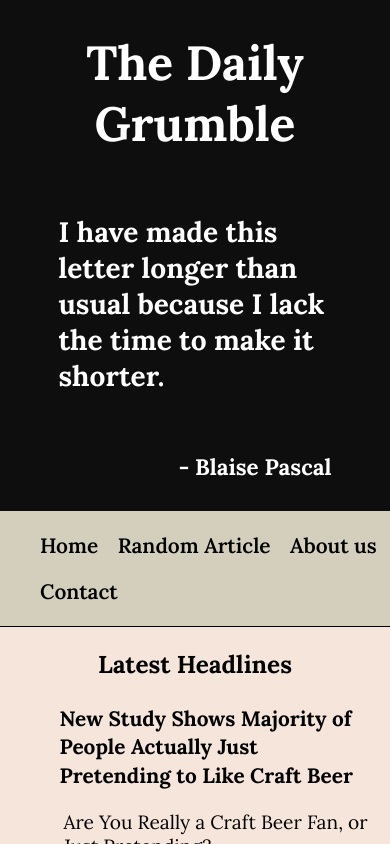
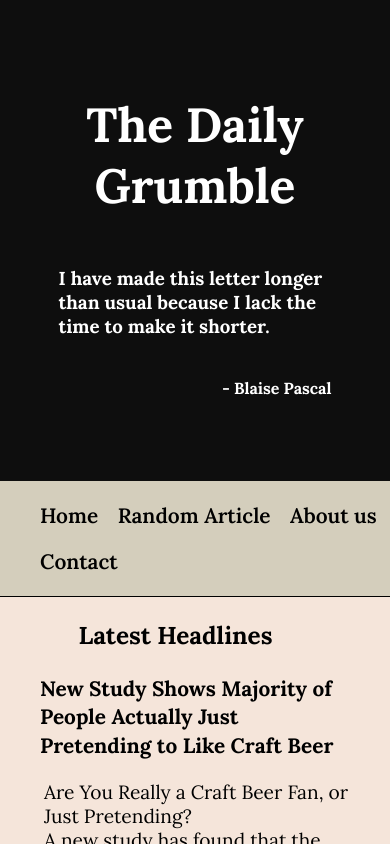
Before and after one commit to Asurakun1/my-blog-project, a React (Create React App) app: page / in a window 390 px wide. Shown: the top 844 px of the page. Built offline with nearby package versions, Linux system fonts and the light colour scheme.

Commit message:
responsive change and text change

```diff
--- a/src/Components/Header/Header.css
+++ b/src/Components/Header/Header.css
@@ -30,3 +30,13 @@
 .layer .quotes .quote-author {
   font-size: 1.4rem;
 }
+
+@media only screen and (max-width: 425px){
+
+  .layer{
+    min-height: 57vh;
+  }
+  .layer .quote, .layer .quotes .quote-author{
+    font-size: 1rem;
+  }
+}
--- a/src/Components/Header/Header.js
+++ b/src/Components/Header/Header.js
@@ -15,7 +15,7 @@ const Header = () => {
         }
         setTimeout(() => {
             fetchQuote();
-        }, 1000);
+        }, 500);
 
     }, [])
     const random = quote ? Math.floor(Math.random() * quote.length) : null;
--- a/src/Components/Home/Home.css
+++ b/src/Components/Home/Home.css
@@ -14,7 +14,7 @@
     }
 }
 
-@media only screen and (max-width: 375px){
+@media only screen and (max-width: 425px){
     .home{
         flex-direction: row;
         flex-wrap: wrap;
```
